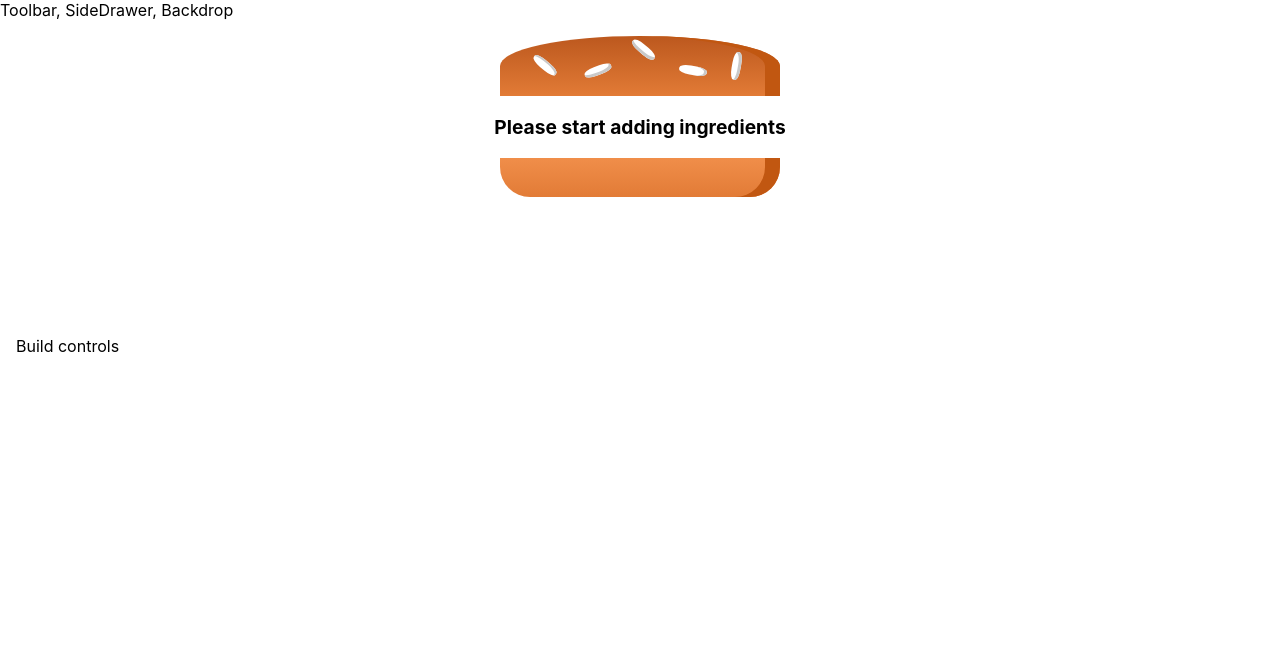
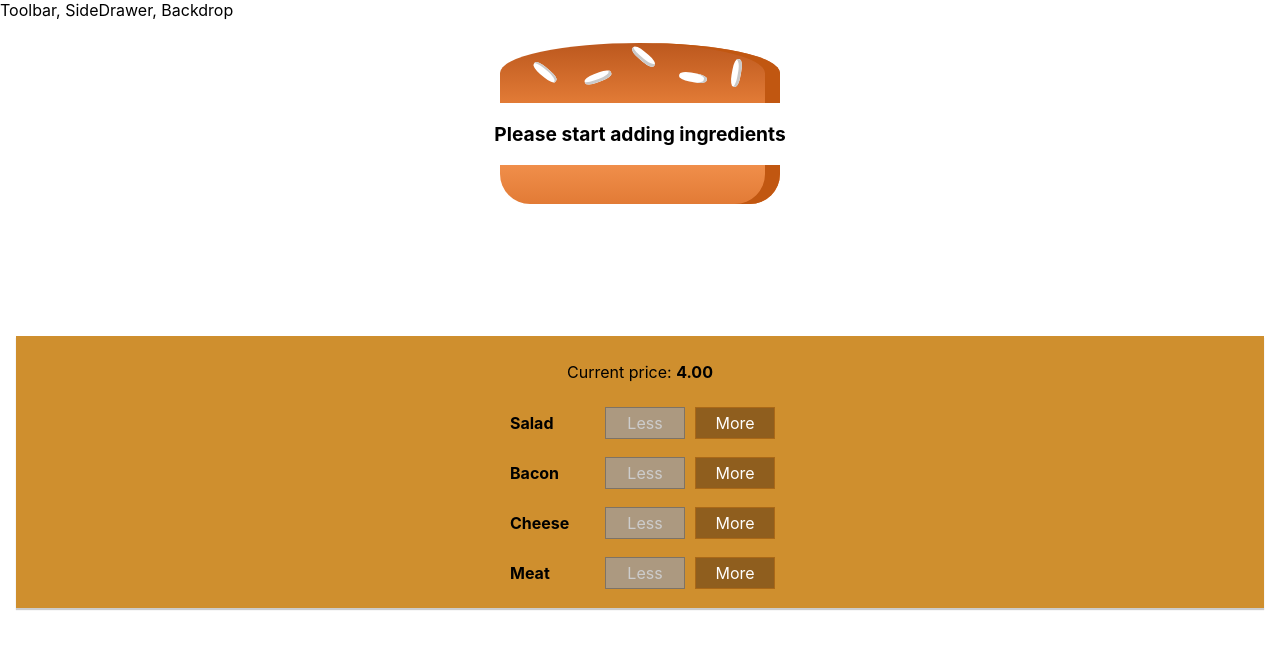
Before and after one commit to Didula/burger-builder, a React (Create React App) app: page / in a window 1280 px wide. Shown: the top 648 px of the page. Built offline with nearby package versions, Linux system fonts and the light colour scheme.

Commit message:
Adding burger controls

```diff
--- /dev/null
+++ b/src/components/Burger/BuildControls/BuildControl/BuildControl.js
@@ -0,0 +1,17 @@
+import React from "react";
+import classes from './BuildControl.module.css'
+
+const buildControl = (props) => (
+    <div className={classes.BuildControl}>
+        <div className={classes.Label}>{props.label}</div>
+        <button
+            className={classes.Less}
+            onClick={props.removed}
+            disabled={props.disabled}>Less</button>
+        <button
+            className={classes.More}
+            onClick={props.added}>More</button>
+    </div>
+);
+
+export default buildControl;
--- /dev/null
+++ b/src/components/Burger/BuildControls/BuildControl/BuildControl.module.css
@@ -0,0 +1,56 @@
+.BuildControl {
+    display: flex;
+    justify-content: space-between;
+    align-items: center;
+    margin: 5px 0;
+}
+
+.BuildControl button {
+    display: block;
+    font: inherit;
+    padding: 5px;
+    margin: 0 5px;
+    width: 80px;
+    border: 1px solid #AA6817;
+    cursor: pointer;
+    outline: none;
+}
+
+.BuildControl button:disabled {
+    background-color: #AC9980;
+    border: 1px solid #7E7365;
+    color: #ccc;
+    cursor: default;
+}
+
+.BuildControl button:hover:disabled {
+    background-color: #AC9980;
+    color: #ccc;
+    cursor: not-allowed;
+}
+
+.Label {
+    padding: 10px;
+    font-weight: bold;
+    width: 80px;
+}
+
+.BuildControl .Less {
+    background-color: #D39952;
+    color: white;
+}
+
+.BuildControl .More {
+    background-color: #8F5E1E;
+    color: white;
+}
+
+.BuildControl .Less:hover, .BuildControl .Less:active {
+    background-color: #DAA972;
+    color: white;
+}
+
+.BuildControl .More:hover,.BuildControl .More:active {
+    background-color: #99703F;
+    color: white;
+}
--- /dev/null
+++ b/src/components/Burger/BuildControls/BuildControls.js
@@ -0,0 +1,27 @@
+import React from "react";
+import classes from './BuildControls.module.css'
+import BuildControl from "./BuildControl/BuildControl";
+
+const controls = [
+    {label: 'Salad', type: 'salad'},
+    {label: 'Bacon', type: 'bacon'},
+    {label: 'Cheese', type: 'cheese'},
+    {label: 'Meat', type: 'meat'}
+];
+
+const buildControls = (props) => (
+    <div className={classes.BuildControls}>
+        <p>Current price: <strong>{props.price.toFixed(2)}</strong></p>
+        {controls.map(ctrl => (
+            <BuildControl
+                key={ctrl.label}
+                label={ctrl.label}
+                added={() => props.ingredientAdded(ctrl.type)}
+                removed={() => props.ingredientRemoved(ctrl.type)}
+                disabled={props.disabled[ctrl.type]}/>
+        ))}
+    </div>
+);
+
+
+export default buildControls;
--- /dev/null
+++ b/src/components/Burger/BuildControls/BuildControls.module.css
@@ -0,0 +1,10 @@
+.BuildControls {
+    width: 100%;
+    background-color: #CF8F2E;
+    display: flex;
+    flex-flow: column;
+    align-items: center;
+    box-shadow: 0 2px 1px #CCC;
+    margin: auto;
+    padding: 10px 0;
+}
--- a/src/components/Burger/Burger.module.css
+++ b/src/components/Burger/Burger.module.css
@@ -2,6 +2,7 @@
     width: 100%;
     margin: auto;
     height: 250px;
+    overflow: scroll;
     text-align: center;
     font-weight: bold;
     font-size: 1.2rem;
--- a/src/containers/BurgerBuilder/BurgerBuilder.js
+++ b/src/containers/BurgerBuilder/BurgerBuilder.js
@@ -1,6 +1,14 @@
 import React, {Component} from "react";
 import Aux from '../../hoc/Auxilary'
 import Burger from "../../components/Burger/Burger";
+import BuildControls from "../../components/Burger/BuildControls/BuildControls";
+
+const INGREDIENT_PRICES = {
+    salad: 0.5,
+    cheese: 0.4,
+    meat: 1.3,
+    bacon: 0.7
+}
 
 class BurgerBuilder extends Component {
     state = {
@@ -9,14 +17,55 @@ class BurgerBuilder extends Component {
             bacon: 0,
             cheese: 0,
             meat: 0
+        },
+        totalPrice: 4
+    }
+
+    addIngredientHandler = (type) => {
+        const oldCount = this.state.ingredients[type];
+        const updatedCount = oldCount + 1;
+        const updatedIngredients = {
+            ...this.state.ingredients
+        };
+        updatedIngredients[type] = updatedCount;
+        const priceAddition = INGREDIENT_PRICES[type];
+        const oldPrice = this.state.totalPrice;
+        const newPrice = oldPrice + priceAddition;
+        this.setState({totalPrice: newPrice, ingredients: updatedIngredients})
+    }
+
+    removeIngredientHandler = (type) => {
+        const oldCount = this.state.ingredients[type];
+        if(oldCount <= 0){
+            return;
         }
+        const updatedCount = oldCount - 1;
+        const updatedIngredients = {
+            ...this.state.ingredients
+        };
+        updatedIngredients[type] = updatedCount;
+        const priceDeduction = INGREDIENT_PRICES[type];
+        const oldPrice = this.state.totalPrice;
+        const newPrice = oldPrice - priceDeduction;
+        this.setState({totalPrice: newPrice, ingredients: updatedIngredients})
     }
 
     render() {
+        const disabledInfo = {
+            ...this.state.ingredients
+        }
+        for(let key in disabledInfo){
+            disabledInfo[key] = disabledInfo[key] <= 0;
+        }
         return (
             <Aux>
                 <Burger ingredients={this.state.ingredients}/>
-                <div>Build controls</div>
+                <BuildControls
+                    ingredientAdded={this.addIngredientHandler}
+                    ingredientRemoved={this.removeIngredientHandler}
+                    disabled={disabledInfo}
+                    price={this.state.totalPrice}
+                />
             </Aux>
         )
     }
```
